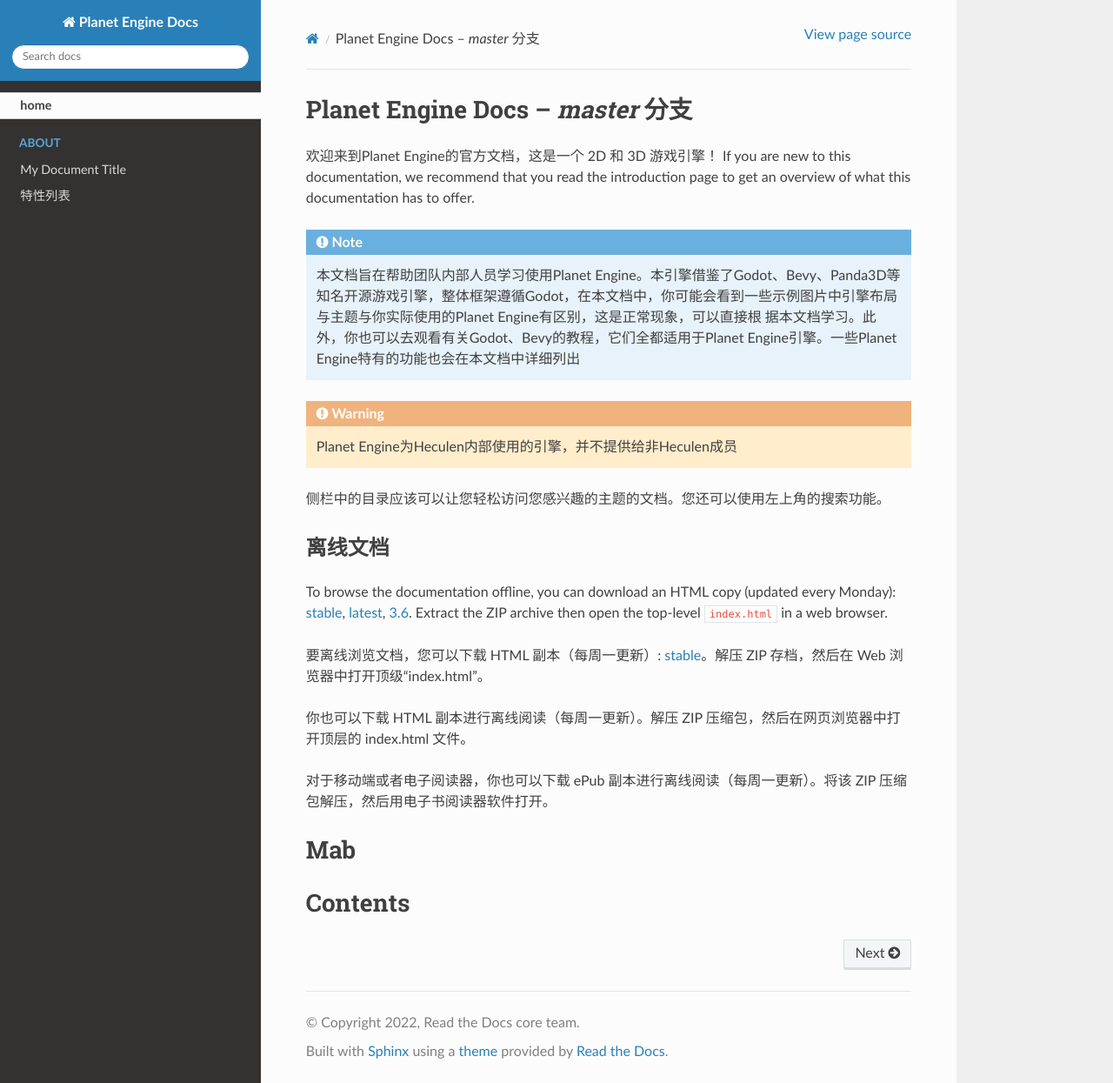
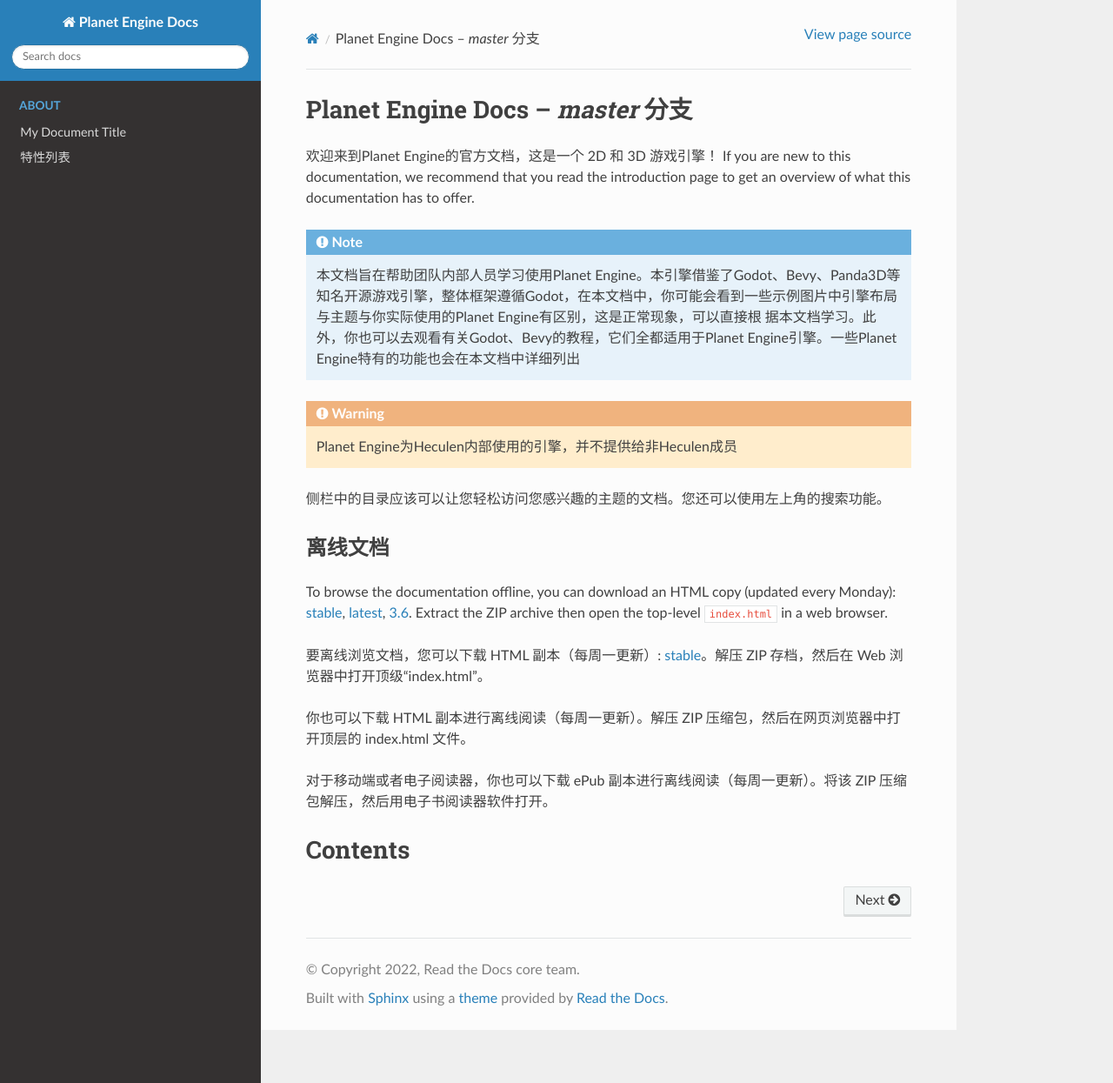
Before and after one commit to Heculen/Planet-Engine-Docs, a Sphinx documentation site: the page built from docs/index.rst, in a window 1280 px wide and 1245 px high. Shown: the whole window at 87% size. Built offline with Sphinx 7.4.7 and the Read the Docs theme 3.1.0, drawn with Linux system fonts in a browser that asks for light colours.

Commit message:
Update index.rst

```diff
--- a/docs/index.rst
+++ b/docs/index.rst
@@ -1,13 +1,4 @@
 .. include:: ../README.rst
-
-Mab
-=========
-.. toctree::
-   :hidden:
-   :maxdepth: 2
-   :name: sec-home
-
-   home<self>
 
 Contents
 ===========
```
